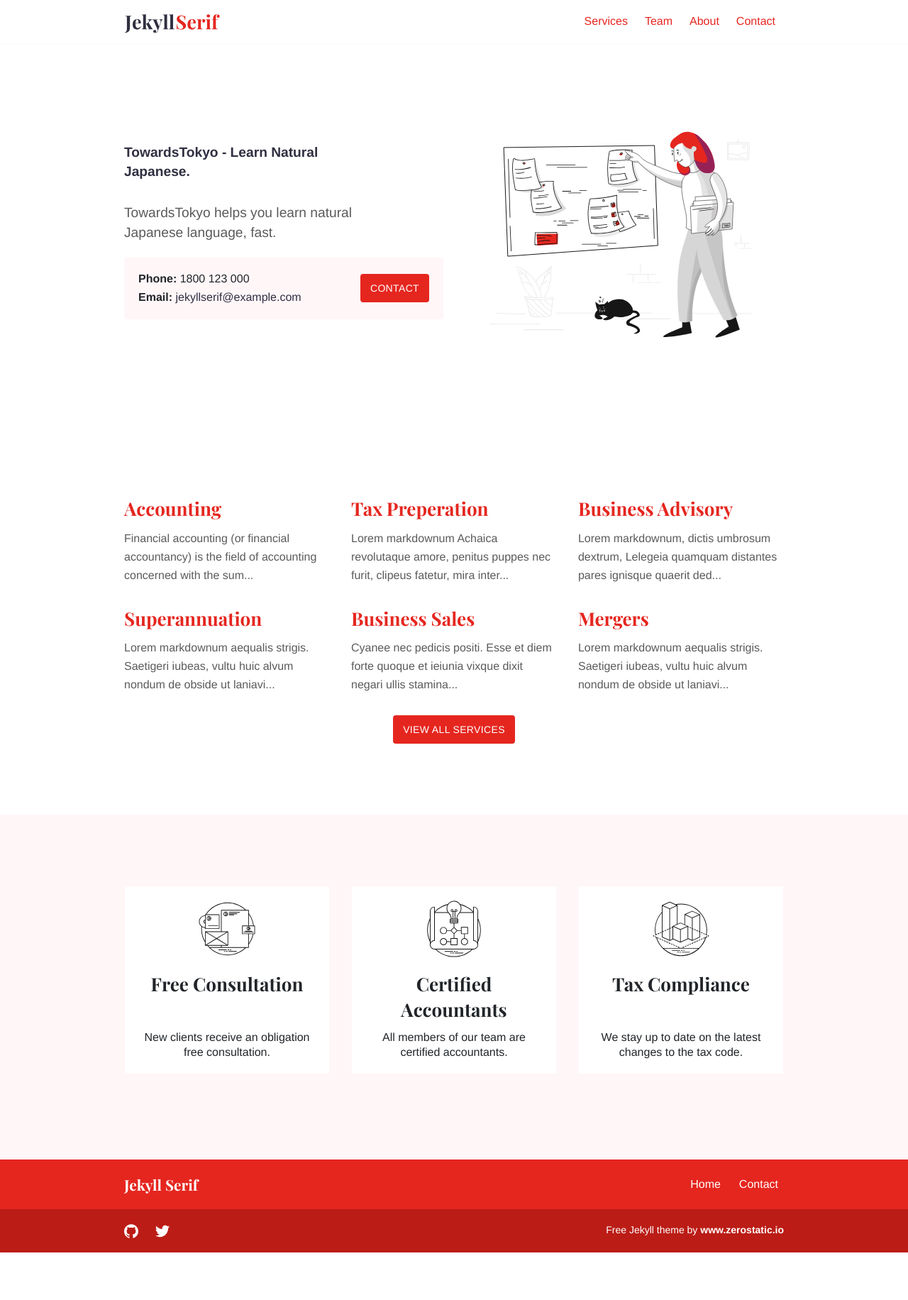
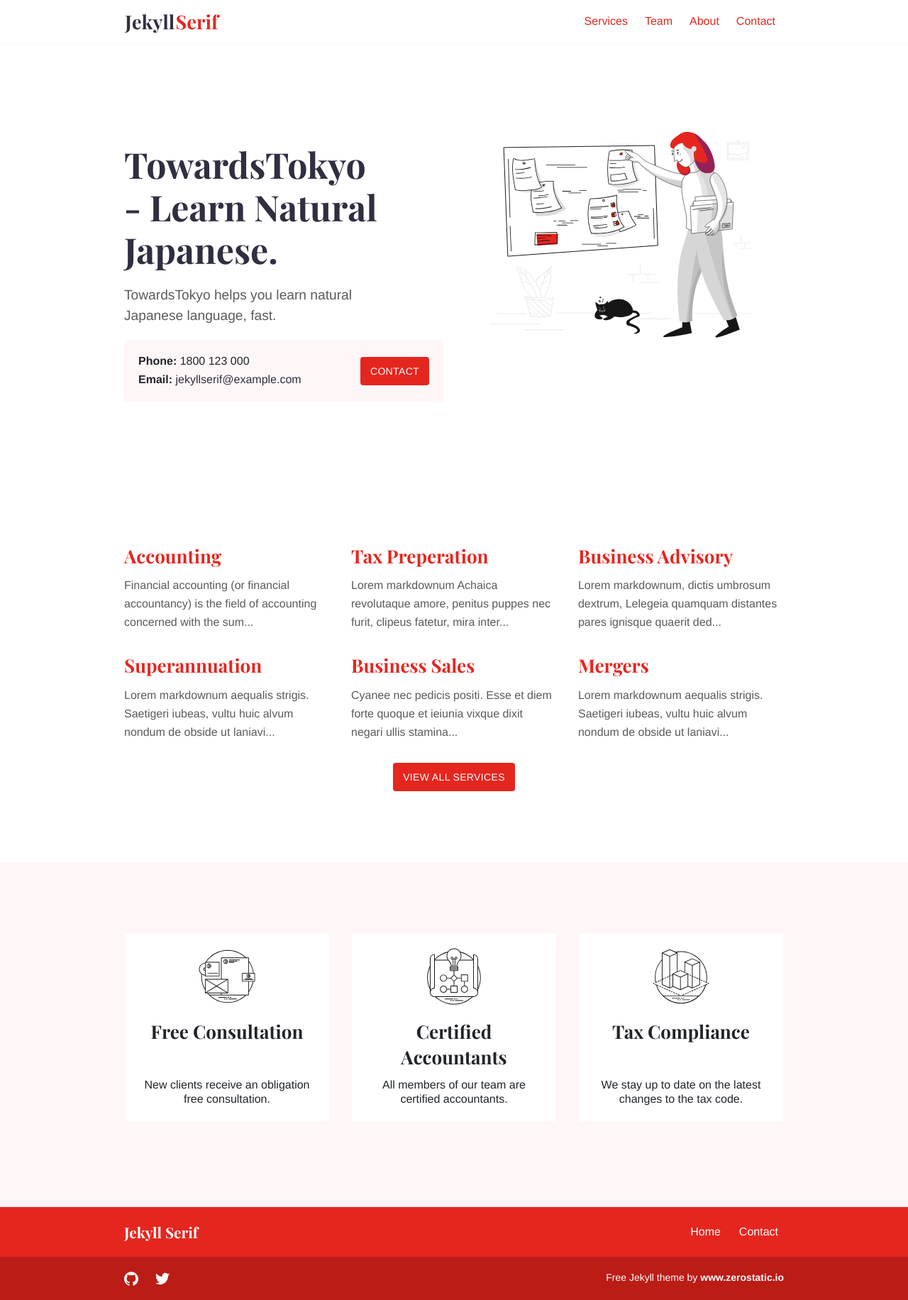
Before and after one commit to stackbit-projects/magenta-tulip-43709, a Jekyll site: the page built from index.md, in a window 1280 px wide. Shown: the whole page at 71% size. Built offline with Jekyll 4.4.1, drawn with Linux system fonts in a browser that asks for light colours; before the commit the page ends 1765 px from its top, so only the background shows below that.

```diff
--- a/index.md
+++ b/index.md
@@ -6,6 +6,6 @@ intro_image_absolute: false
 intro_image_hide_on_mobile: false
 description: Learn natural japanese.
 ---
-## TowardsTokyo - Learn Natural Japanese.
+# TowardsTokyo - Learn Natural Japanese.
 
 TowardsTokyo helps you learn natural Japanese language, fast.
```
